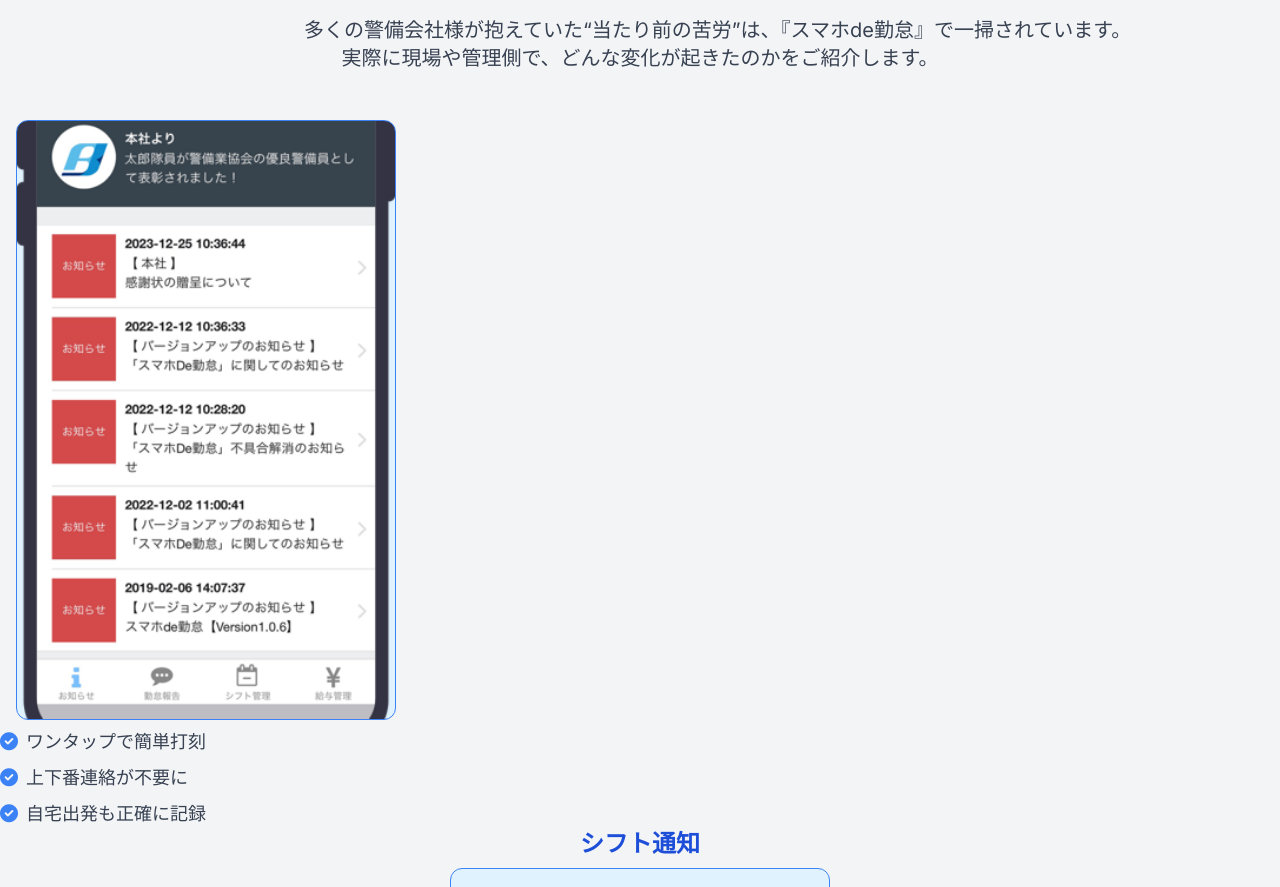
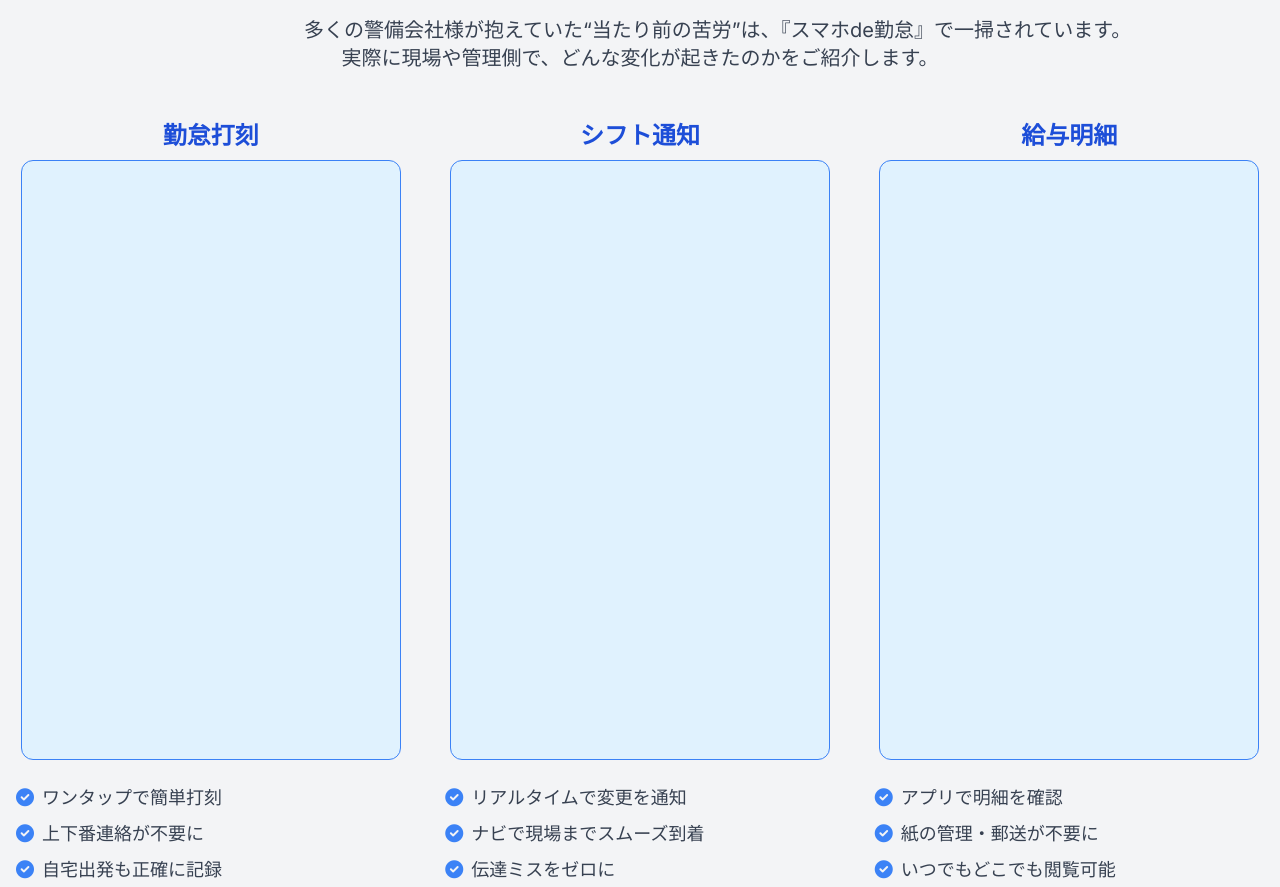
Before and after one commit to FumiyaKumabe/20250705, a plain HTML site: page index.html in a window 1280 px wide. Shown: the part 2220-3107 px from the top of the page. Drawn offline with nearby package versions, Linux system fonts and the light colour scheme.

Commit message:
Update index.html

```diff
--- a/index.html
+++ b/index.html
@@ -358,16 +358,11 @@
                 多くの警備会社様が抱えていた“当たり前の苦労”は、『スマホde勤怠』で一掃されています。<br>
                 実際に現場や管理側で、どんな変化が起きたのかをご紹介します。
             </p>
-
-<div class="phone-mockup mb-2"
-     style="background-image: url('https://raw.githubusercontent.com/fumiyakumabe/20250705/main/phone001.png');
-            background-size: cover;
-            background-position: center;
-            width: 380px;
-            height: 600px;
-            max-width: 100%;">
-</div>
-
+            <div class="grid grid-cols-1 md:grid-cols-3 gap-10 mt-8">
+                <div class="feature-card-item h-full flex flex-col animated-item">
+                    <h3 class="text-2xl font-bold mb-2 text-blue-700 text-center">勤怠打刻</h3>
+                    <div class="flex flex-col items-center mb-4">
+                        <div class="phone-mockup mb-2" style="width:380px; height:600px; max-width:100%;"></div>
                     </div>
                     <ul class="list-none space-y-2 text-gray-700 text-lg text-left flex-1">
                         <li><i class="fas fa-check-circle text-blue-500 mr-2"></i>ワンタップで簡単打刻</li>
```
